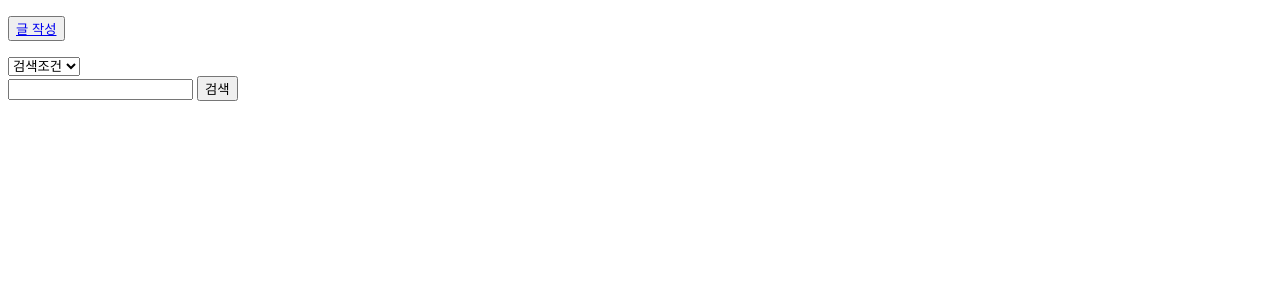
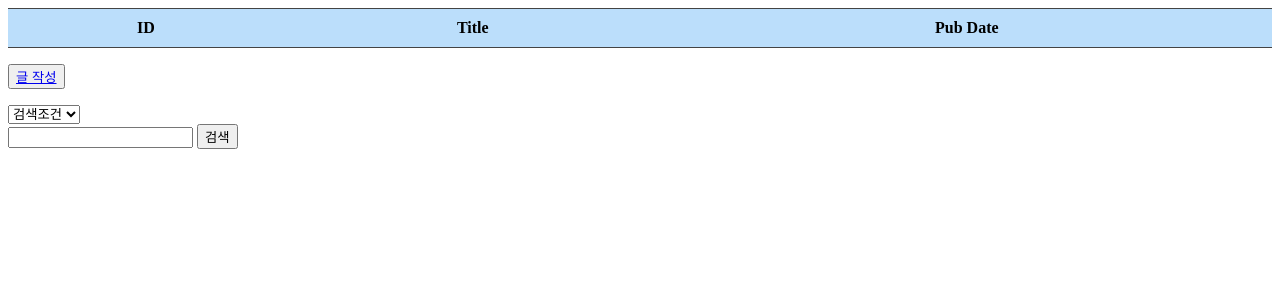
Before and after one commit to hkh7670/DjangoCRUD, a Django app: page /boardapp/ in a window 1280 px wide. Shown: the top 300 px of the page. Run offline with Django 3.2, Linux system fonts and the light colour scheme; data that the repository does not hold is empty.

Commit message:
ui 수정

```diff
--- a/boardapp/templates/postList.html
+++ b/boardapp/templates/postList.html
@@ -61,6 +61,14 @@
             {% endfor %}
             </tr>
         </table>
+        {% else %}
+            <table>
+                <thead>
+                    <th>ID</th>
+                    <th>Title</th>
+                    <th>Pub Date</th>
+                </thead>
+            </table>
         {% endif %}
         </p>
         <button>
```
